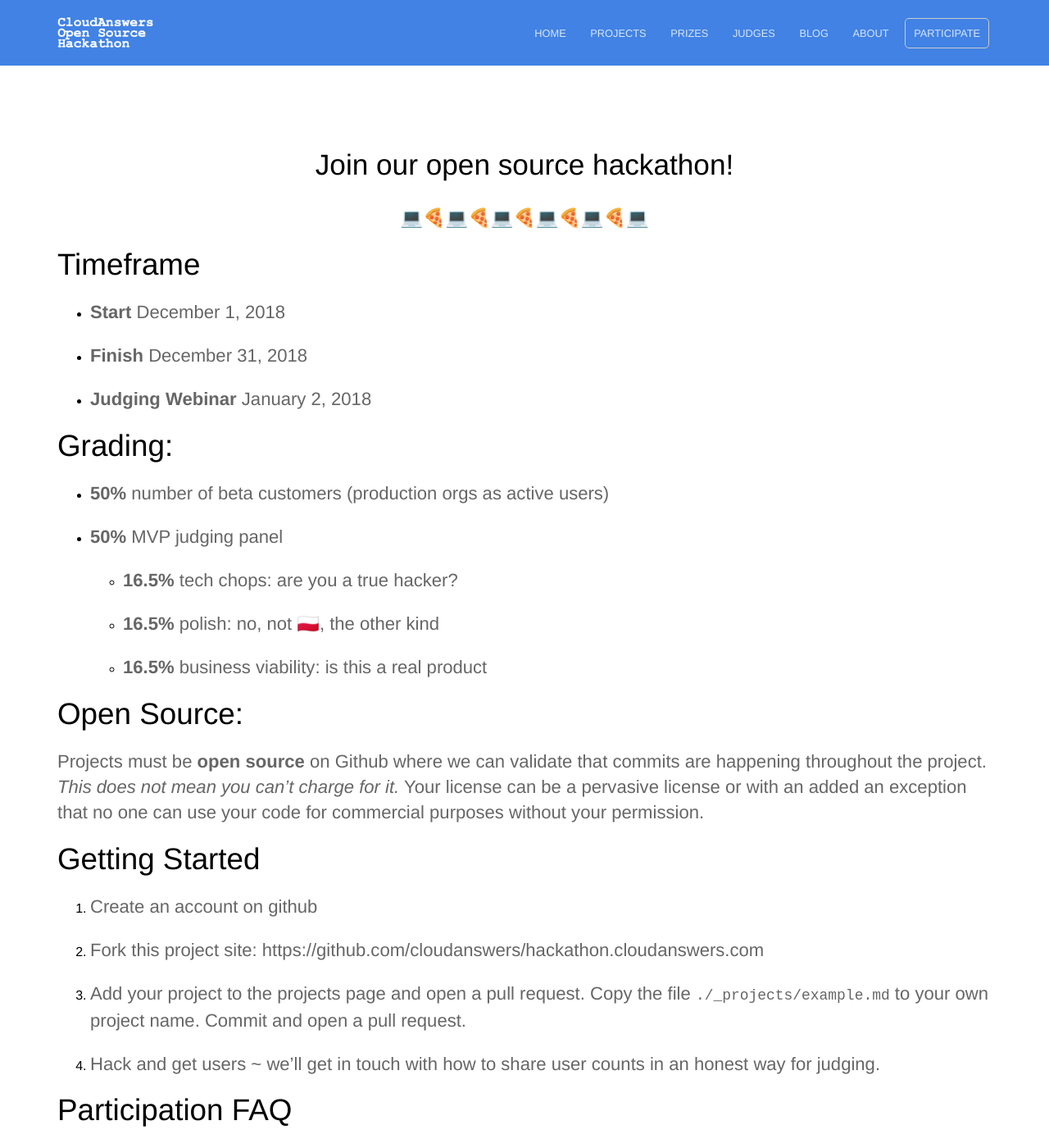
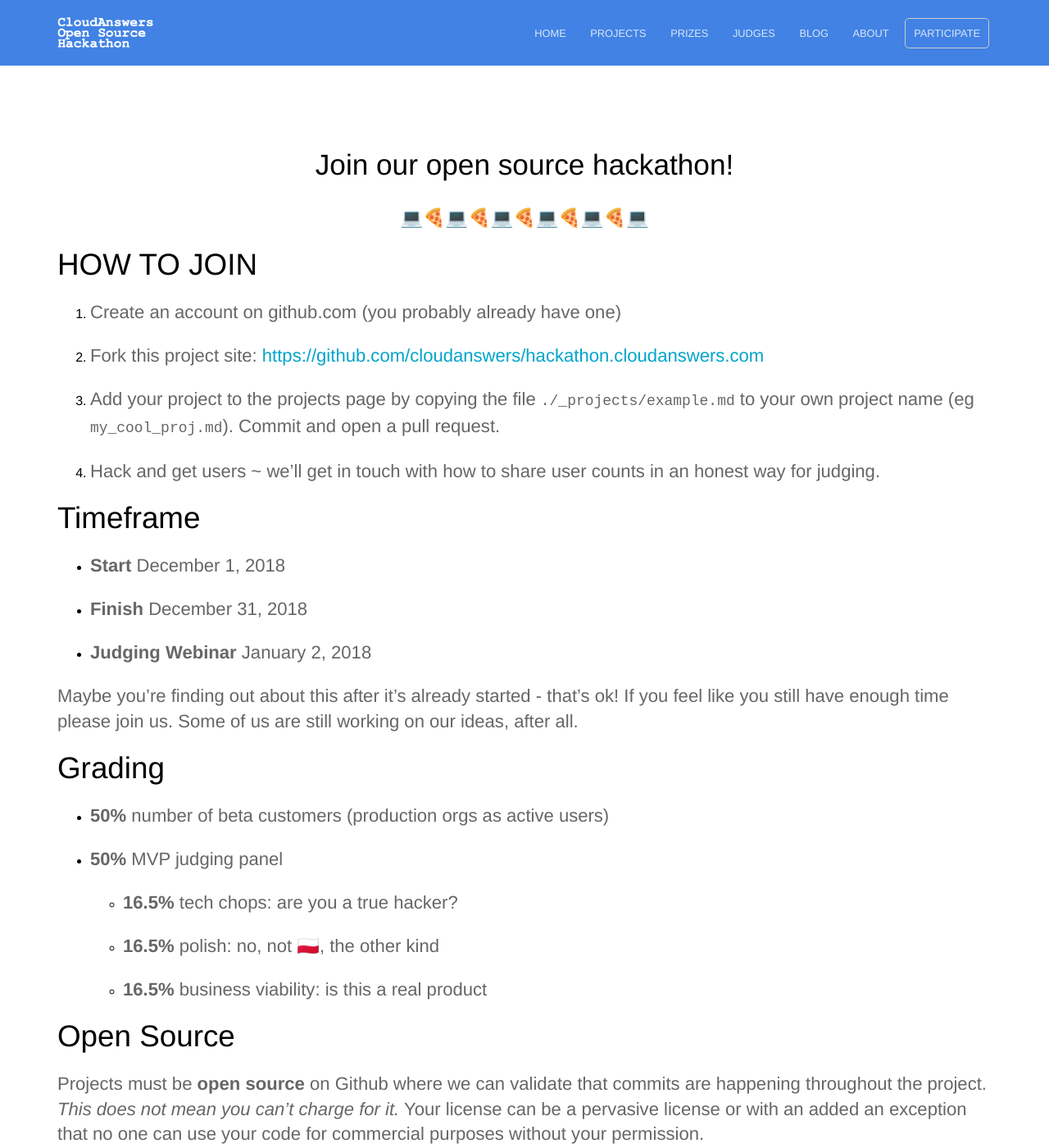
Before and after one commit to cloudanswers/hackathon.cloudanswers.com, a Jekyll site: the page built from participate.md, in a window 1280 px wide and 1400 px high. Shown: the whole window at 82% size. Built offline with Jekyll 4.4.1, drawn with Linux system fonts in a browser that asks for light colours; some of the changed text lies outside the part shown.

Commit message:
content cleanup on our internal standup call

```diff
--- a/_layouts/default.html
+++ b/_layouts/default.html
@@ -40,10 +40,13 @@
       </div>
     </header>
     {{ content }}
+    <!-- cta -->
+    {% if page.name != 'participate.md' %}
     <section class="bottom-cta">
       <h2 class="editable">Join our <strong>open source</strong> hackathon</h2>
       <div class="button alt"><a href="/participate/">Participate</a></div>
     </section>
+    {% endif %}
 
     <footer>
       <div class="container">
--- a/participate.md
+++ b/participate.md
@@ -13,6 +13,16 @@ faq:
     answer: a small consulting group named <a href="https://www.cloudanswers.com">CloudAnswers.com</a>
 ---
 
+# HOW TO JOIN
+
+1. Create an account on github.com (you probably already have one)
+
+2. Fork this project site: [https://github.com/cloudanswers/hackathon.cloudanswers.com](https://github.com/cloudanswers/hackathon.cloudanswers.com)
+
+3. Add your project to the projects page by copying the file `./_projects/example.md` to your own project name (eg `my_cool_proj.md`). Commit and open a pull request.
+
+4. Hack and get users ~ we'll get in touch with how to share user counts in an honest way for judging.
+
 # Timeframe
 
 - **Start** December 1, 2018
@@ -21,7 +31,9 @@ faq:
 
 - **Judging Webinar** January 2, 2018
 
-# Grading:
+Maybe you're finding out about this after it's already started - that's ok! If you feel like you still have enough time please join us. Some of us are still working on our ideas, after all.
+
+# Grading
 
 - **50%** number of beta customers (production orgs as active users)
 
@@ -33,23 +45,13 @@ faq:
 
   - **16.5%** business viability: is this a real product
 
-# Open Source:
+# Open Source
 
 Projects must be **open source** on Github where we can validate that commits are happening throughout the project. _This does not mean you can't charge for it._ Your license can be a pervasive license or with an added an exception that no one can use your code for commercial purposes without your permission.
 
 {% if page.faq %}
 
-# Getting Started
-
-1. Create an account on github
-
-2. Fork this project site: https://github.com/cloudanswers/hackathon.cloudanswers.com
-
-3. Add your project to the projects page and open a pull request. Copy the file `./_projects/example.md` to your own project name. Commit and open a pull request.
-
-4. Hack and get users ~ we'll get in touch with how to share user counts in an honest way for judging.
-
-# Participation FAQ
+# FAQ
 
 <dl class="faq">
   {% for item in page.faq %}
--- a/prizes.html
+++ b/prizes.html
@@ -29,7 +29,7 @@ pricing_table:
   - name: Submission
     color: "#cd7f32"
     features:
-      - text: TBD
+      - text: Heroku/Salesforce Stickers
         highlight: true
       - text: Exposure
         highlight: false
```
